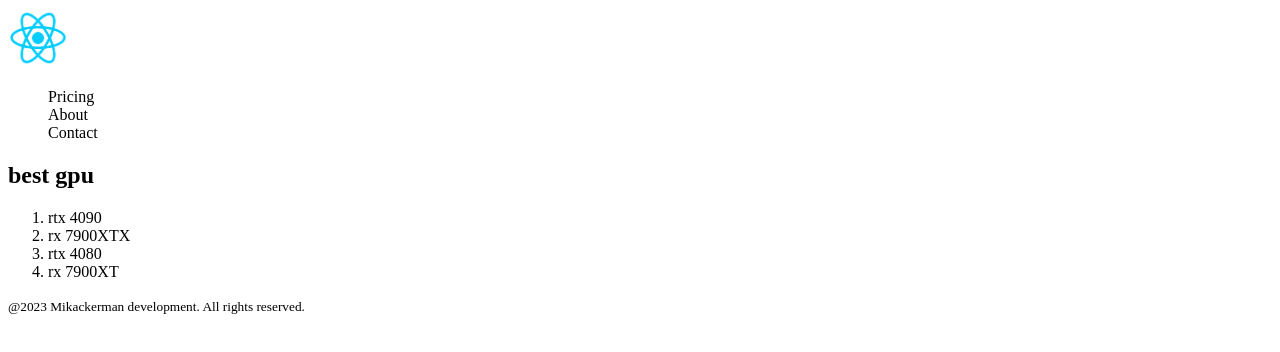
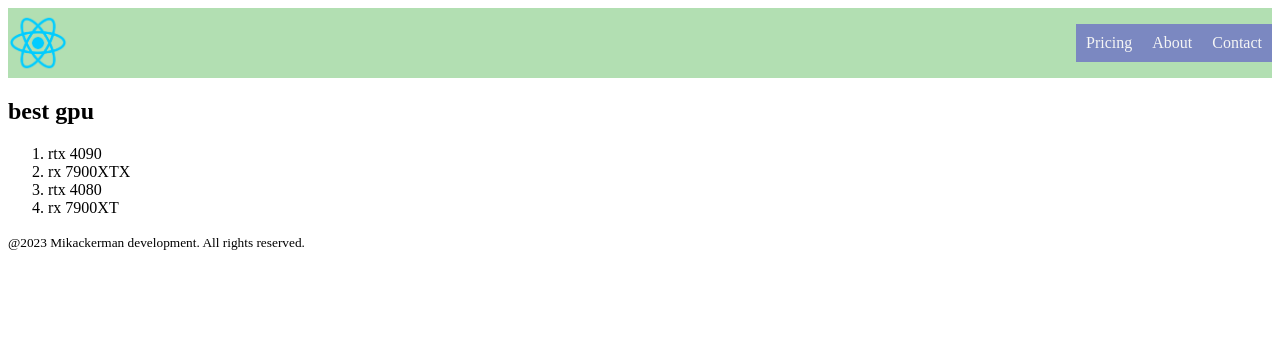
Before and after one commit to MikackermanDev/Cours_React-Scrimba-Part1, a React app: page / in a window 1280 px wide. Built offline with nearby package versions, Linux system fonts and the light colour scheme.

Commit message:
component

```diff
--- /dev/null
+++ b/public/index.css
@@ -0,0 +1,23 @@
+body {
+	margin: 10;
+	padding: 10;
+	/* background-color: aqua; */
+}
+
+.nav {
+	display: flex;
+	justify-content: space-between;
+	align-items: center;
+	background-color: rgb(0, 150, 0, 30%);
+}
+
+.nav-items {
+	list-style: none;
+	display: flex;
+}
+
+.nav-items > li {
+	padding: 10px;
+	background-color: rgb(100, 100, 200, 70%);
+	color: whitesmoke;
+}
--- a/public/index.html
+++ b/public/index.html
@@ -5,7 +5,7 @@
   <meta charset="UTF-8">
   <meta http-equiv="X-UA-Compatible" content="IE=edge">
   <meta name="viewport" content="width=device-width, initial-scale=1.0">
-  <link rel="stylesheet" href="style.css">
+  <link rel="stylesheet" href="index.css">
 
 
   <title>GPU DataBase</title>
--- a/public/style.css
+++ /dev/null
@@ -1,8 +0,0 @@
-body {
-	margin: 10;
-	padding: 10;
-	/* background-color: aqua; */
-}
-.nav-items {
-	list-style: none;
-}
--- a/src/index.js
+++ b/src/index.js
@@ -4,7 +4,7 @@ import ReactDOM from "react-dom";
 function Header() {
 	return (
 		<header>
-			<nav>
+			<nav className="nav">
 				<img src="logoReact.png" width="60px" alt="" />
 				<ul className="nav-items">
 					<li>Pricing</li>
```
Also changed, not shown: src/App.js (deleted).
